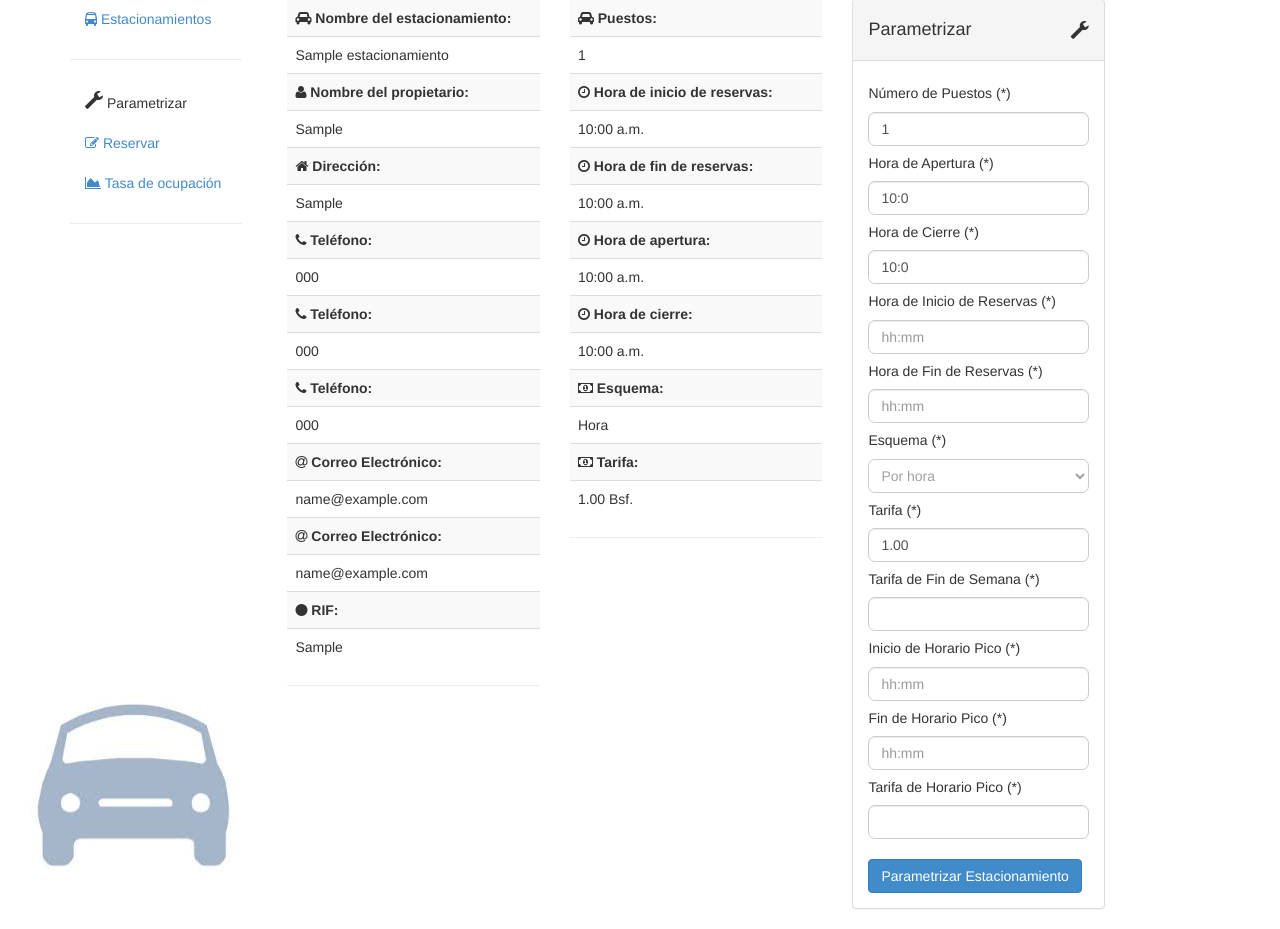
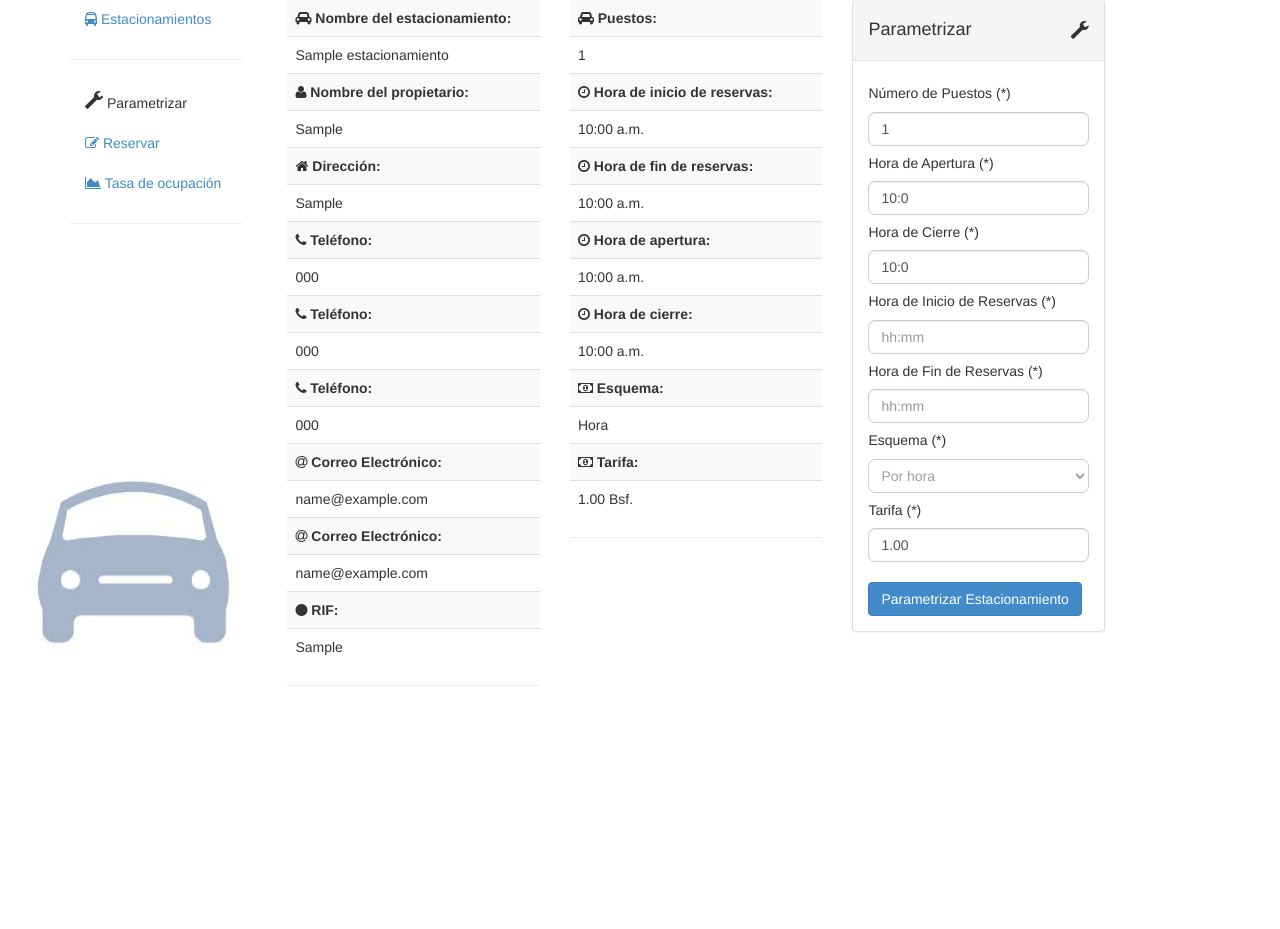
Before and after one commit to vickyjm/DUBI, a Django app: page /1/ in a window 1280 px wide. Shown: the part 159-1088 px from the top of the page. After the commit the page ends 845 px from the top, so only its background shows below. Run offline with Django 3.2, Linux system fonts and the light colour scheme; tables that the repository leaves empty hold one stand-in row (values such as "Sample post"); parts of the project's set-up code (start-up, migrations or seed data) failed here and were passed over; some libraries are stand-ins or nearby versions.

Commit message:
Arreglado lo de los campos innecesarios

```diff
--- a/SAGEParadigm/templates/estacionamiento.html
+++ b/SAGEParadigm/templates/estacionamiento.html
@@ -225,24 +225,24 @@
 					<h5>{{field.label}} (*)</h5>
 					{% if field.name == "puestos" %}
 						{% if estacionamiento.NroPuesto %}
-                   			<input type="text" class="form-control" name="{{field.name}}" placeholder="" value="{{estacionamiento.NroPuesto}}" for="id_{{field.name}}" id="id_{{field.name}}" data-toggle="popover" title="¡Atento!" data-content="Solo enteros positivos"><p>
+                   			<input type="text" class="form-control" name="{{field.name}}" placeholder="" value="{{estacionamiento.NroPuesto}}" for="id_{{field.name}}" id="id_{{field.name}}" data-toggle="popover" title="��Atento!" data-content="Solo enteros positivos"><p>
                    		{% else %}
-							<input type="text" class="form-control" name="{{field.name}}" placeholder="" for="id_{{field.name}}" id="id_{{field.name}}" data-toggle="popover" title="¡Atento!" data-content="Solo enteros positivos"><p>
+							<input type="text" class="form-control" name="{{field.name}}" placeholder="" for="id_{{field.name}}" id="id_{{field.name}}" data-toggle="popover" title="��Atento!" data-content="Solo enteros positivos"><p>
                    		{% endif %}
                    	{% elif field.name == "horarioin" %}
                    		{% if estacionamiento.Cierre %}
-                    		<input type="text" class="form-control" name="{{field.name}}" placeholder="hh:mm" value="{{hApertura}}" for="id_{{field.name}}" id="id_{{field.name}}" data-toggle="popover" title="¡Atento!" data-content="El formato correcto es HH:MM"><p>
+                    		<input type="text" class="form-control" name="{{field.name}}" placeholder="hh:mm" value="{{hApertura}}" for="id_{{field.name}}" id="id_{{field.name}}" data-toggle="popover" title="��Atento!" data-content="El formato correcto es HH:MM"><p>
                     	{% else %}
-                    		<input type="text" class="form-control" name="{{field.name}}" placeholder="hh:mm" for="id_{{field.name}}" id="id_{{field.name}}" data-toggle="popover" title="¡Atento!" data-content="El formato correcto es HH:MM"><p>
+                    		<input type="text" class="form-control" name="{{field.name}}" placeholder="hh:mm" for="id_{{field.name}}" id="id_{{field.name}}" data-toggle="popover" title="��Atento!" data-content="El formato correcto es HH:MM"><p>
                     	{% endif %}
                     {% elif field.name == "horarioout" %}
                     	{% if estacionamiento.Cierre %}
-                    		<input type="text" class="form-control" name="{{field.name}}" placeholder="hh:mm" value="{{hCierre}}" for="id_{{field.name}}" id="id_{{field.name}}" data-toggle="popover" title="¡Atento!" data-content="El formato correcto es HH:MM"><p>
+                    		<input type="text" class="form-control" name="{{field.name}}" placeholder="hh:mm" value="{{hCierre}}" for="id_{{field.name}}" id="id_{{field.name}}" data-toggle="popover" title="��Atento!" data-content="El formato correcto es HH:MM"><p>
                     	{% else %}
-                    		<input type="text" class="form-control" name="{{field.name}}" placeholder="hh:mm" for="id_{{field.name}}" id="id_{{field.name}}" data-toggle="popover" title="¡Atento!" data-content="El formato correcto es HH:MM"><p>
+                    		<input type="text" class="form-control" name="{{field.name}}" placeholder="hh:mm" for="id_{{field.name}}" id="id_{{field.name}}" data-toggle="popover" title="��Atento!" data-content="El formato correcto es HH:MM"><p>
                     	{% endif %}
                     {% else %}
-                    	<input type="text" class="form-control" name="{{field.name}}" placeholder="hh:mm" for="id_{{field.name}}" id="id_{{field.name}}" data-toggle="popover" title="¡Atento!" data-content="El formato correcto es HH:MM"><p>
+                    	<input type="text" class="form-control" name="{{field.name}}" placeholder="hh:mm" for="id_{{field.name}}" id="id_{{field.name}}" data-toggle="popover" title="��Atento!" data-content="El formato correcto es HH:MM"><p>
                     {% endif %}
               {{ field.errors }}
                </div>
@@ -311,9 +311,9 @@
                    	{% ifequal field.name "tarifa" %}
                    	 <h5>{{field.label}} (*)</h5>
                    	 {% if esquema.Tarifa %}
-                   	 	<input type="text" class="form-control" name="{{field.name}}" placeholder="" value="{{esquema.Tarifa}}"for="id_{{field.name}}" id="id_{{field.name}}" data-toggle="popover" title="¡Atento!" data-content="Solo números con hasta dos cifras de decimal"><p>
+                   	 	<input type="text" class="form-control" name="{{field.name}}" placeholder="" value="{{esquema.Tarifa}}"for="id_{{field.name}}" id="id_{{field.name}}" data-toggle="popover" title="��Atento!" data-content="Solo n��meros con hasta dos cifras de decimal"><p>
                    	 {% else %}
-                   	 	<input type="text" class="form-control" name="{{field.name}}" placeholder="" for="id_{{field.name}}" id="id_{{field.name}}" data-toggle="popover" title="¡Atento!" data-content="Solo números con hasta dos cifras de decimal"><p>
+                   	 	<input type="text" class="form-control" name="{{field.name}}" placeholder="" for="id_{{field.name}}" id="id_{{field.name}}" data-toggle="popover" title="��Atento!" data-content="Solo n��meros con hasta dos cifras de decimal"><p>
                    	 {% endif %}
                    	{%endifequal%}
 
@@ -322,9 +322,9 @@
                 		<div id = "IniHorarioPico" >
                 		<h5>{{field.label}} (*)</h5>
                 		{% if esquema.PicoFin %}
-                			<input type="text" class="form-control" name="{{field.name}}" placeholder="hh:mm" value="{{pIni}}"for="id_{{field.name}}" id="id_{{field.name}}" data-toggle="popover" title="¡Atento!" data-content="El formato correcto es HH:MM"><p>
+                			<input type="text" class="form-control" name="{{field.name}}" placeholder="hh:mm" value="{{pIni}}"for="id_{{field.name}}" id="id_{{field.name}}" data-toggle="popover" title="��Atento!" data-content="El formato correcto es HH:MM"><p>
                 		{% else %}
-                			<input type="text" class="form-control" name="{{field.name}}" placeholder="hh:mm" for="id_{{field.name}}" id="id_{{field.name}}" data-toggle="popover" title="¡Atento!" data-content="El formato correcto es HH:MM"><p>
+                			<input type="text" class="form-control" name="{{field.name}}" placeholder="hh:mm" for="id_{{field.name}}" id="id_{{field.name}}" data-toggle="popover" title="��Atento!" data-content="El formato correcto es HH:MM"><p>
                 		{% endif %}
                 		</div>
 
@@ -334,9 +334,9 @@
                 		<div id = "FinHorarioPico" >
                 		<h5>{{field.label}} (*)</h5>
                 		{% if esquema.PicoFin %}
-                			<input type="text" class="form-control" name="{{field.name}}" placeholder="hh:mm" value="{{pFin}}" for="id_{{field.name}}" id="id_{{field.name}}" data-toggle="popover" title="¡Atento!" data-content="El formato correcto es HH:MM"><p>
+                			<input type="text" class="form-control" name="{{field.name}}" placeholder="hh:mm" value="{{pFin}}" for="id_{{field.name}}" id="id_{{field.name}}" data-toggle="popover" title="��Atento!" data-content="El formato correcto es HH:MM"><p>
                 		{% else %}
-                			<input type="text" class="form-control" name="{{field.name}}" placeholder="hh:mm" for="id_{{field.name}}" id="id_{{field.name}}" data-toggle="popover" title="¡Atento!" data-content="El formato correcto es HH:MM"><p>
+                			<input type="text" class="form-control" name="{{field.name}}" placeholder="hh:mm" for="id_{{field.name}}" id="id_{{field.name}}" data-toggle="popover" title="��Atento!" data-content="El formato correcto es HH:MM"><p>
                 		{% endif %}
                 		</div>
                 	{% endif%}
@@ -345,9 +345,9 @@
                    		<div id = "TarifaPico" >
                    		<h5>{{field.label}} (*)</h5>
                    		{% if esquema.TarifaPico %}
-                			<input type="text" class="form-control" name="{{field.name}}" placeholder="" value="{{esquema.TarifaPico}}" for="id_{{field.name}}" id="id_{{field.name}}" data-toggle="popover" title="¡Atento!" data-content="Solo números con hasta dos cifras de decimal"><p>
+                			<input type="text" class="form-control" name="{{field.name}}" placeholder="" value="{{esquema.TarifaPico}}" for="id_{{field.name}}" id="id_{{field.name}}" data-toggle="popover" title="��Atento!" data-content="Solo n��meros con hasta dos cifras de decimal"><p>
                 		{% else %}
-                			<input type="text" class="form-control" name="{{field.name}}" placeholder="" for="id_{{field.name}}" id="id_{{field.name}}" data-toggle="popover" title="¡Atento!" data-content="Solo números con hasta dos cifras de decimal"><p>
+                			<input type="text" class="form-control" name="{{field.name}}" placeholder="" for="id_{{field.name}}" id="id_{{field.name}}" data-toggle="popover" title="��Atento!" data-content="Solo n��meros con hasta dos cifras de decimal"><p>
                 		{% endif %}
                 		</div>
              		{% endif %}
@@ -356,14 +356,14 @@
                    		<div id = "TarifaFin" >
                    		<h5>{{field.label}} (*)</h5>
                    		{% if esquema.TarifaFin %}
-                			<input type="text" class="form-control" name="{{field.name}}" placeholder="" value="{{esquema.TarifaFin}}" for="id_{{field.name}}" id="id_{{field.name}}" data-toggle="popover" title="¡Atento!" data-content="Solo números con hasta dos cifras de decimal"><p>
+                			<input type="text" class="form-control" name="{{field.name}}" placeholder="" value="{{esquema.TarifaFin}}" for="id_{{field.name}}" id="id_{{field.name}}" data-toggle="popover" title="��Atento!" data-content="Solo n��meros con hasta dos cifras de decimal"><p>
                 		{% else %}
-                			<input type="text" class="form-control" name="{{field.name}}" placeholder="" for="id_{{field.name}}" id="id_{{field.name}}" data-toggle="popover" title="¡Atento!" data-content="Solo números con hasta dos cifras de decimal"><p>
+                			<input type="text" class="form-control" name="{{field.name}}" placeholder="" for="id_{{field.name}}" id="id_{{field.name}}" data-toggle="popover" title="��Atento!" data-content="Solo n��meros con hasta dos cifras de decimal"><p>
                 		{% endif %}
                 		</div>
              		{% endif %}
         			<script>
-                		if ($("#id_esquema").val() != "Hora" && $("#id_esquema").val() != "Minuto" && $("#id_esquema").val() != "HoraFraccion" && $("#id_esquema").val() != "DifHora" && $("#id_esquema").val() != "DifFin"){
+                		if ($("#id_esquema").val() != "DifHora" && $("#id_esquema").val() != "DifFin"){
                 			$("#IniHorarioPico").hide();
                 			$("#FinHorarioPico").hide();
                 			$("#TarifaPico").hide();
```
